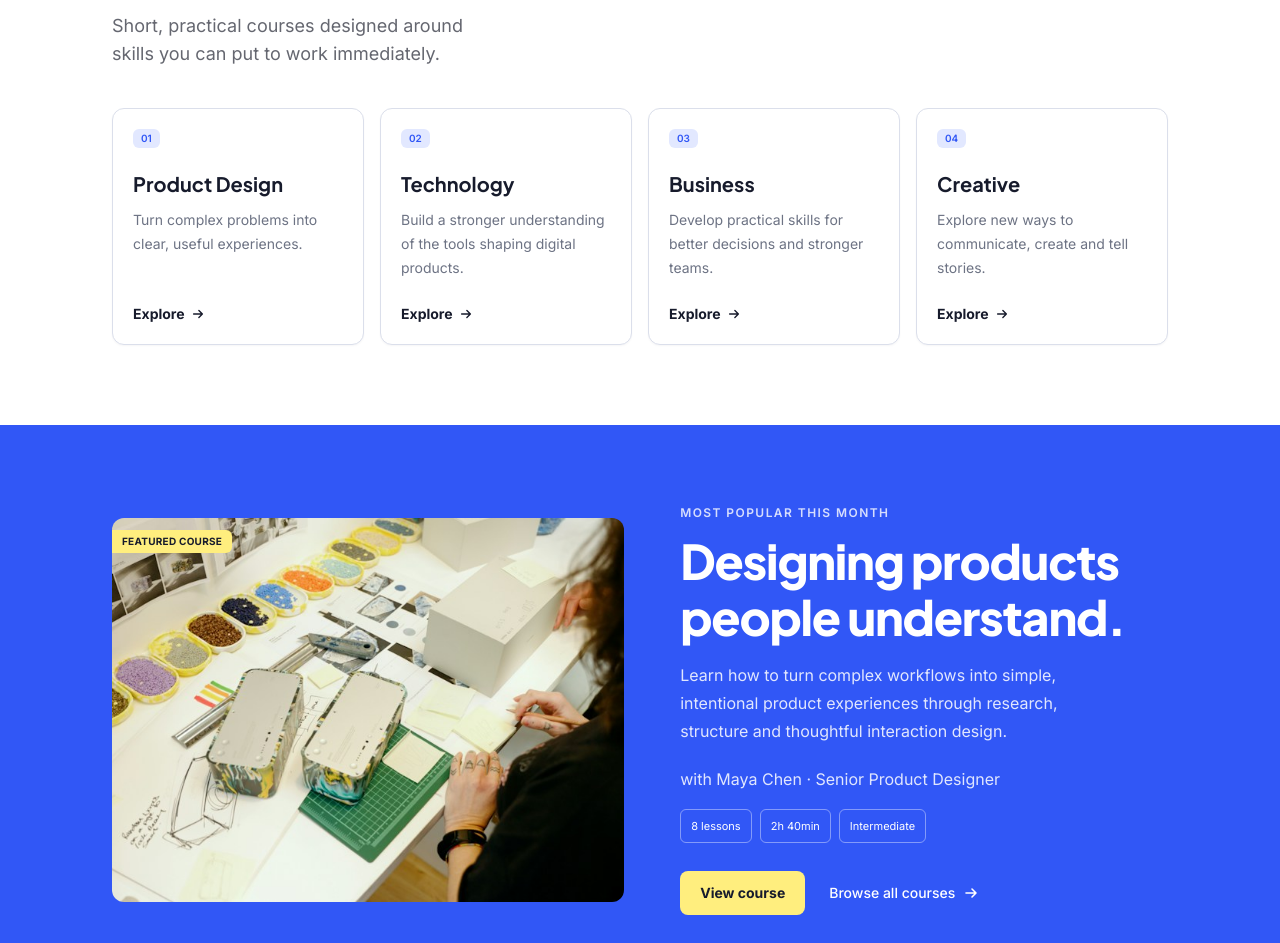
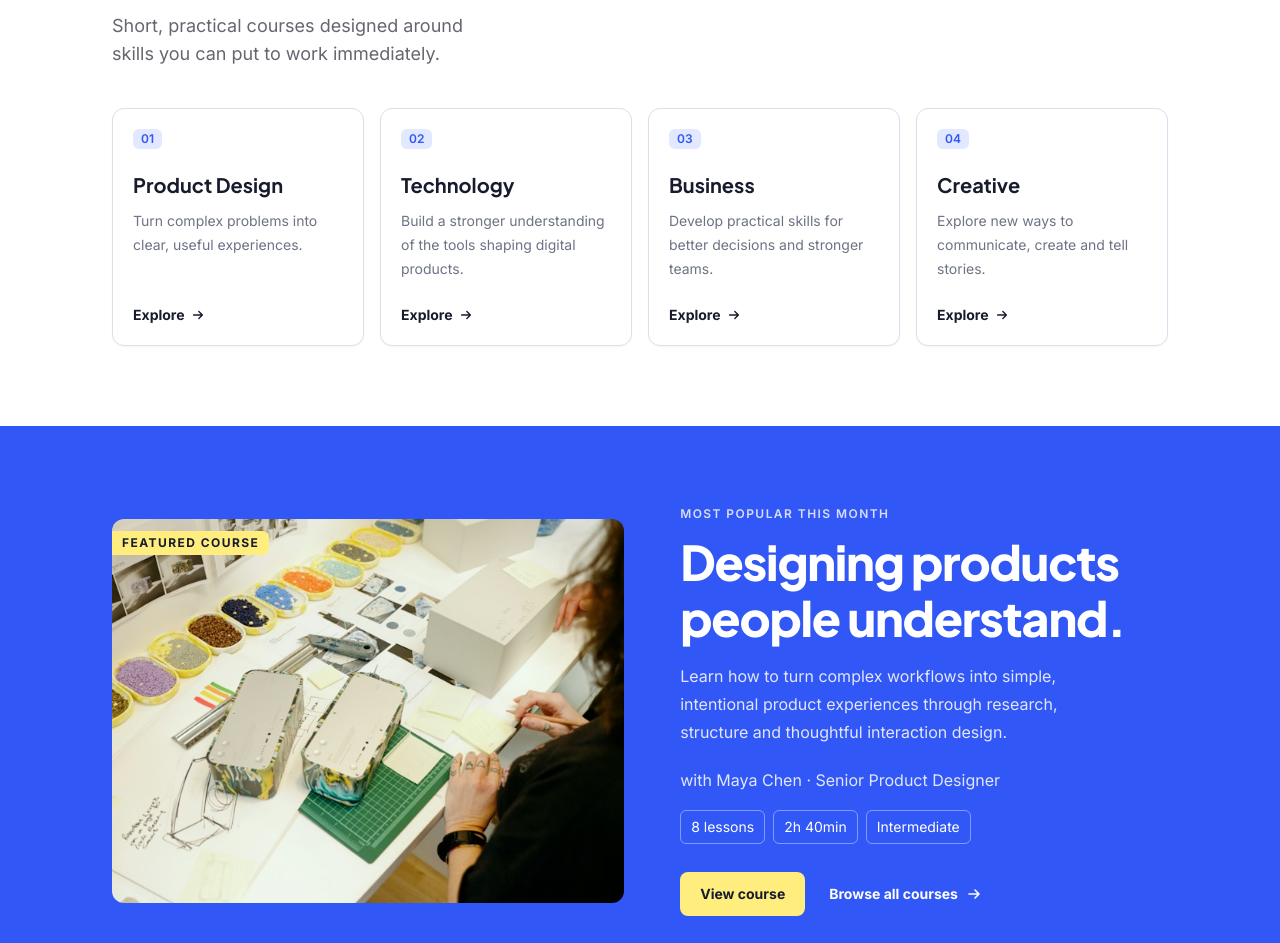
Before and after one commit to maurodferreira/luma, a Next.js app: page / in a window 1280 px wide. Shown: the part 1009-1952 px from the top of the page. Built offline with nearby package versions, Linux system fonts and the light colour scheme.

Commit message:
style: refine category and course labels

```diff
--- a/src/components/Categories.tsx
+++ b/src/components/Categories.tsx
@@ -6,7 +6,7 @@ import { SectionLabel } from "./SectionLabel";
 function CategoryCard({ id, title, text }: Category) {
   return (
     <li className="flex flex-col rounded-xl border border-line bg-white p-5 shadow-[0_1px_2px_rgba(18,22,43,0.04)] transition-shadow hover:shadow-md">
-      <span className="w-fit rounded-md bg-brand-soft px-2 py-0.5 text-[10px] font-semibold text-brand">{id}</span>
+      <span className="w-fit rounded-md bg-brand-soft px-2 py-0.5 text-xs font-semibold leading-4 text-brand">{id}</span>
       <h3 className="mt-5 font-display text-xl font-bold leading-7 md:leading-8">{title}</h3>
       <p className="mt-2 flex-1 text-sm leading-6 text-tertiary">{text}</p>
       <a href="#featured" className="mt-6 inline-flex items-center gap-1.5 text-sm font-bold" aria-label={`Explore ${title}`}>
--- a/src/components/FeaturedCourse.tsx
+++ b/src/components/FeaturedCourse.tsx
@@ -16,7 +16,7 @@ export function FeaturedCourse() {
             sizes="(min-width: 768px) 560px, 100vw"
             className="object-cover"
           />
-          <span className="absolute left-0 top-3 rounded-r-md bg-sun px-2.5 py-1 text-[10px] font-bold uppercase tracking-wide text-ink">
+          <span className="absolute left-0 top-3 rounded-r-md bg-sun px-2.5 py-1 text-xs font-bold uppercase leading-4 tracking-[1.44px] text-ink">
             Featured course
           </span>
         </div>
@@ -32,12 +32,12 @@ export function FeaturedCourse() {
           <p className="mt-5 text-sm leading-6 text-white/85 md:text-base md:leading-7">with Maya Chen · Senior Product Designer</p>
           <ul className="mt-4 flex flex-wrap gap-2 text-sm leading-6">
             {courseMeta.map((m) => (
-              <li key={m} className="rounded-md border border-white/40 px-2.5 py-1 text-[11px]">{m}</li>
+              <li key={m} className="rounded-md border border-white/40 px-2.5 py-1 text-sm leading-6">{m}</li>
             ))}
           </ul>
           <div className="mt-7 flex flex-col gap-3 sm:flex-row sm:items-center sm:gap-6">
             <Button href="#contact" variant="sun">View course</Button>
-            <a href="#courses" className="inline-flex items-center justify-center gap-2 text-sm font-medium hover:underline">
+            <a href="#courses" className="inline-flex items-center justify-center gap-2 text-sm font-bold hover:underline">
               Browse all courses <ArrowRight />
             </a>
           </div>
```
